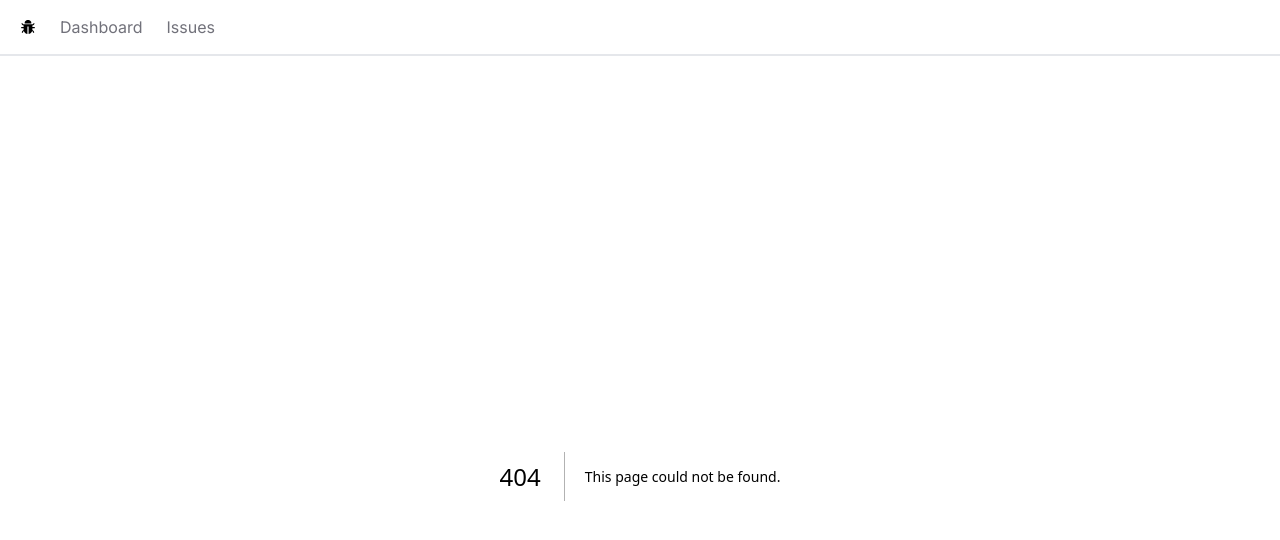
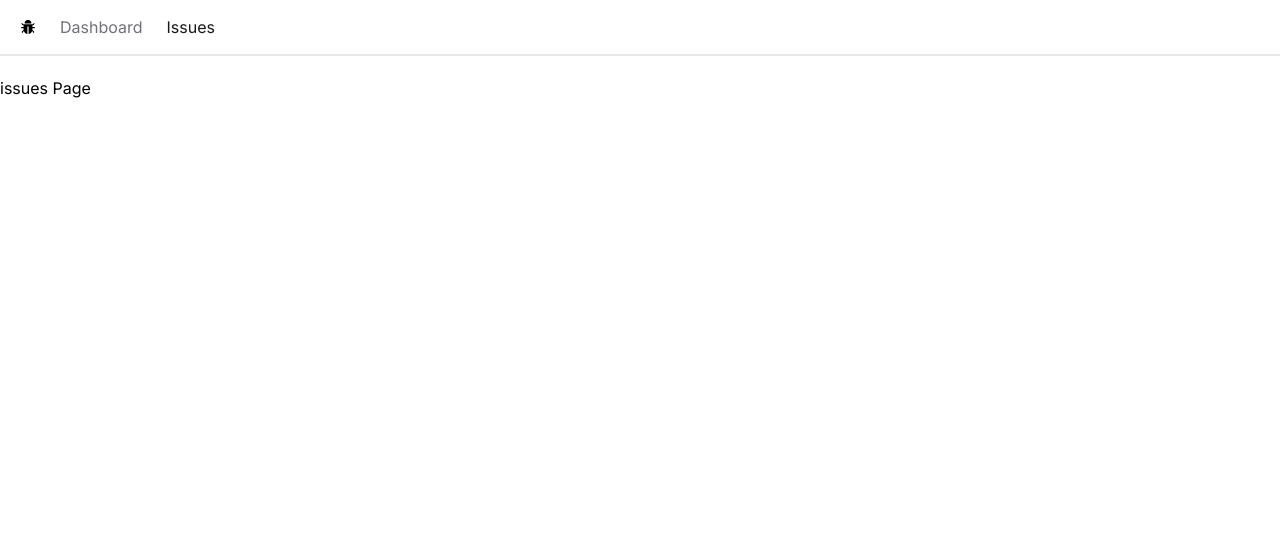
Before and after one commit to Moduloscript/build-issue-tracker, a Next.js app: page /issues in a window 1280 px wide. Before the commit this address had no page. Shown: the top 540 px of the page. Built offline with nearby package versions, Linux system fonts and the light colour scheme.

Commit message:
added classname util

```diff
--- a/app/Navbar.tsx
+++ b/app/Navbar.tsx
@@ -1,7 +1,14 @@
+"use client";
+
 import Link from "next/link";
 import { AiFillBug } from "react-icons/ai";
+import { usePathname } from "next/navigation";
+import classnames from "classnames";
 
 const Navbar = () => {
+  const pathNameDirective = usePathname();
+
+
   const links = [
     {
       label: "Dashboard",
@@ -21,8 +28,12 @@
       <ul className="flex space-x-6">
         {links.map((link) => (
           <Link
-            key={link.href}
-            className="text-zinc-500 hover:text-zinc-800 transition-colors"
+                key={link.href}
+                className={classnames({
+                    "text-zinc-900": link.href === pathNameDirective,
+                    "text-zinc-500": link.href !== pathNameDirective,
+                    "hover:text-zinc-800 transition-colors": true
+                })}
             href={link.href}
           >
             {link.label}
--- a/app/Issues/pages.tsx
+++ b/app/issues/page.tsx
@@ -1,6 +1,6 @@
 import React from 'react'
 
-const IssuesPages = () => {
+const IssuesPage = () => {
   return (
     <div>
       issues Page
@@ -8,4 +8,4 @@
   )
 }
 
-export default IssuesPages
+export default IssuesPage
--- a/package.json
+++ b/package.json
@@ -13,6 +13,7 @@
     "@types/react": "18.2.47",
     "@types/react-dom": "18.2.18",
     "autoprefixer": "10.4.16",
+    "classnames": "^2.3.2",
     "eslint": "8.56.0",
     "eslint-config-next": "14.0.4",
     "next": "14.0.4",
```
Also changed, not shown: 1 other file (tests, documents, lock files or other folders).
